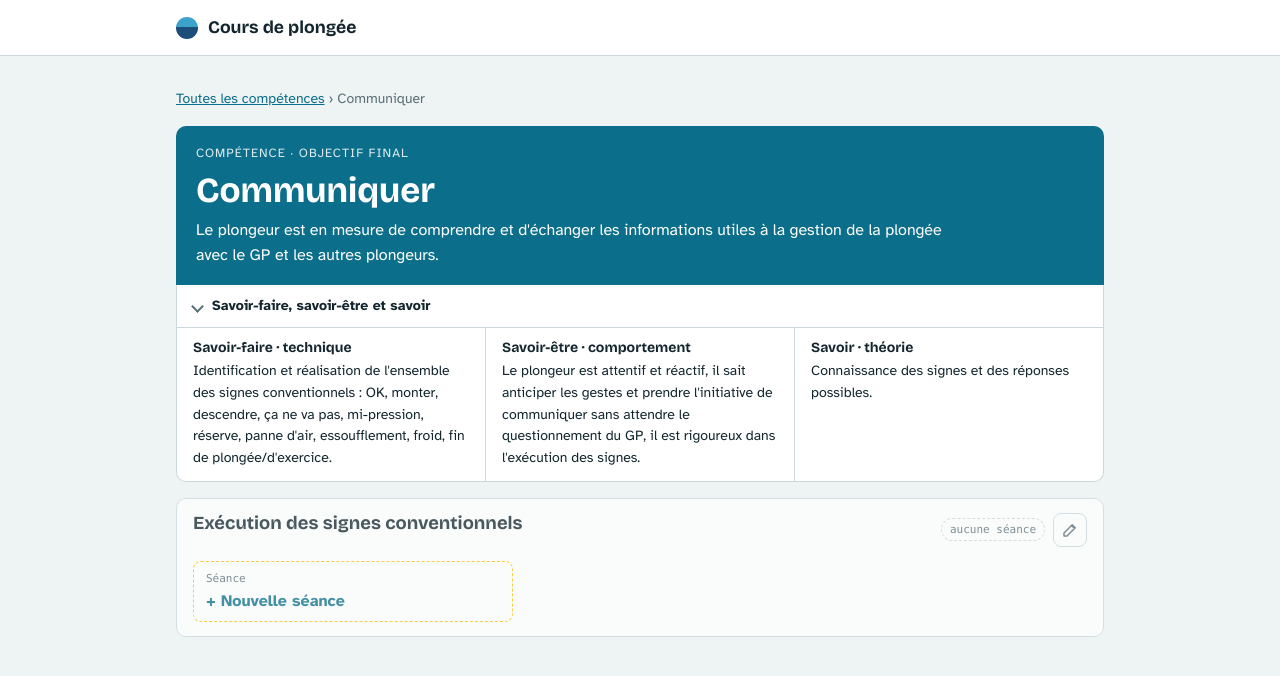
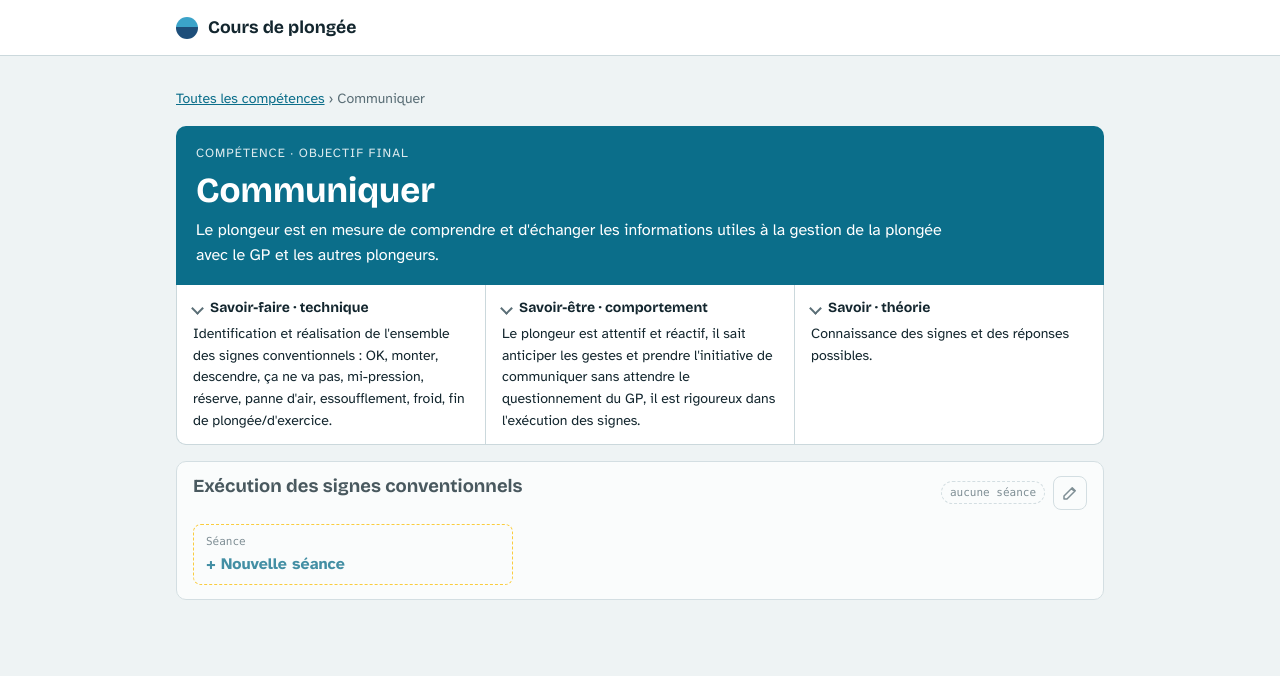
Before and after one commit to thomasGuibert/plongee, a Jekyll site: the page built from _competences/communiquer.md, in a window 1280 px wide. Shown: the top 676 px of the page. Built offline with Jekyll 4.4.1, drawn with Linux system fonts in a browser that asks for light colours.

Commit message:
Savoirs : trois accordéons côte à côte (1/3 chacun)
Ouverts sur ordinateur et refermables un par un ; empilés et repliés
sur mobile.

Co-Authored-By: Claude Opus 5.5 <noreply@anthropic.com>
Claude-Session: https://claude.ai/code/session_01WcrQaP5TMqG4KRuasc6ioB

```diff
--- a/_layouts/competence.html
+++ b/_layouts/competence.html
@@ -10,14 +10,11 @@ layout: default
     <h1>{{ page.nom }}</h1>
     <p>{{ page.attendu }}</p>
   </div>
-  <details class="savoirs-acc" open>
-    <summary>Savoir-faire, savoir-être et savoir</summary>
-    <div class="savoirs">
-      <div><h2>Savoir-faire · technique</h2><p>{{ page.savoir_faire }}</p></div>
-      <div><h2>Savoir-être · comportement</h2><p>{{ page.savoir_etre }}</p></div>
-      <div><h2>Savoir · théorie</h2><p>{{ page.savoir }}</p></div>
-    </div>
-  </details>
+  <div class="savoirs savoirs-acc">
+    <details open><summary>Savoir-faire · technique</summary><p>{{ page.savoir_faire }}</p></details>
+    <details open><summary>Savoir-être · comportement</summary><p>{{ page.savoir_etre }}</p></details>
+    <details open><summary>Savoir · théorie</summary><p>{{ page.savoir }}</p></details>
+  </div>
 </section>
 
 <div class="capas">
--- a/assets/css/site.css
+++ b/assets/css/site.css
@@ -186,16 +186,18 @@ details[open] > .stile small { color: var(--on-yellow); }
 .btn-lien { align-self: flex-start; font: inherit; font-size: 14px; background: none; border: 0; padding: 4px 0; color: var(--accent); cursor: pointer; text-decoration: underline; }
 .ed-ok { margin: 10px 0 0; font-size: 14px; color: var(--note-vert); }
 
-/* Savoirs : trois colonnes dans un accordéon sous l'en-tête de compétence */
-.savoirs-acc { background: var(--surface); border: 1px solid var(--line); border-top: 0; border-radius: 0 0 var(--radius) var(--radius); overflow: hidden; }
-.savoirs-acc > summary { cursor: pointer; list-style: none; display: flex; align-items: center; gap: 10px; padding: 10px 16px; font-weight: 700; font-size: 14px; color: var(--ink); }
-.savoirs-acc > summary::-webkit-details-marker { display: none; }
-.savoirs-acc > summary::before { content: ""; flex: none; width: 7px; height: 7px; border-right: 2px solid var(--muted); border-bottom: 2px solid var(--muted); transform: rotate(-45deg); transition: transform .15s; }
-.savoirs-acc[open] > summary::before { transform: rotate(45deg); }
-.savoirs-acc > summary:hover { color: var(--accent); }
-.savoirs-acc > summary:focus-visible { outline: 2px solid var(--accent); outline-offset: -2px; }
-.savoirs-acc .savoirs { border: 0; border-top: 1px solid var(--line); }
-@media (prefers-reduced-motion: reduce) { .savoirs-acc > summary::before { transition: none; } }
+/* Savoirs : trois colonnes (1/3 chacune), chacune repliable */
+.savoirs.savoirs-acc { align-items: start; border-radius: 0 0 var(--radius) var(--radius); overflow: hidden; }
+.savoirs-acc > details { background: var(--surface); min-width: 0; align-self: stretch; }
+.savoirs-acc summary { cursor: pointer; list-style: none; display: flex; align-items: center; gap: 8px; padding: 12px 16px 4px; font-family: var(--f-display); font-weight: 700; font-size: 14px; color: var(--ink); }
+.savoirs-acc details:not([open]) summary { padding-bottom: 12px; }
+.savoirs-acc summary::-webkit-details-marker { display: none; }
+.savoirs-acc summary::before { content: ""; flex: none; width: 7px; height: 7px; border-right: 2px solid var(--muted); border-bottom: 2px solid var(--muted); transform: rotate(-45deg); transition: transform .15s; }
+.savoirs-acc details[open] summary::before { transform: rotate(45deg); }
+.savoirs-acc summary:hover { color: var(--accent); }
+.savoirs-acc summary:focus-visible { outline: 2px solid var(--accent); outline-offset: -2px; }
+.savoirs-acc p { margin: 0; padding: 0 16px 12px; font-size: 14px; }
+@media (prefers-reduced-motion: reduce) { .savoirs-acc summary::before { transition: none; } }
 .btn-icone[hidden], .ed-jeton[hidden], .btn-lien[hidden] { display: none; }
 
 /* Accueil : accordéons dans les cartes de compétence */
```
Also changed, not shown: other parts of _layouts/competence.html (+1 -1 lines).
